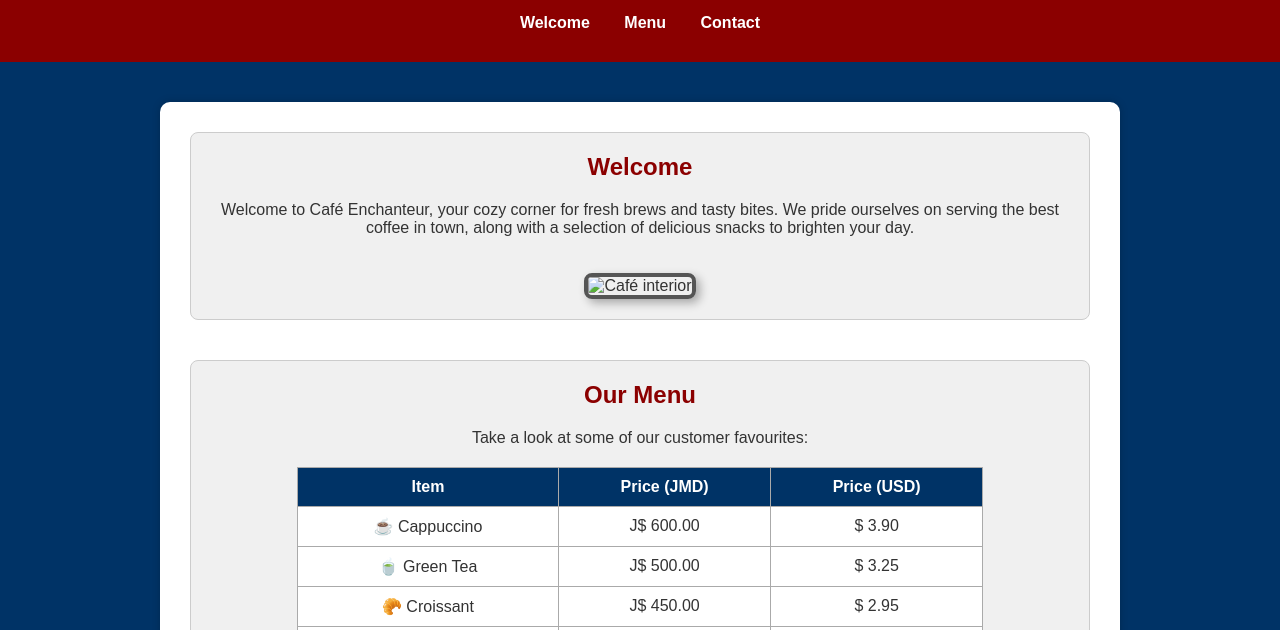
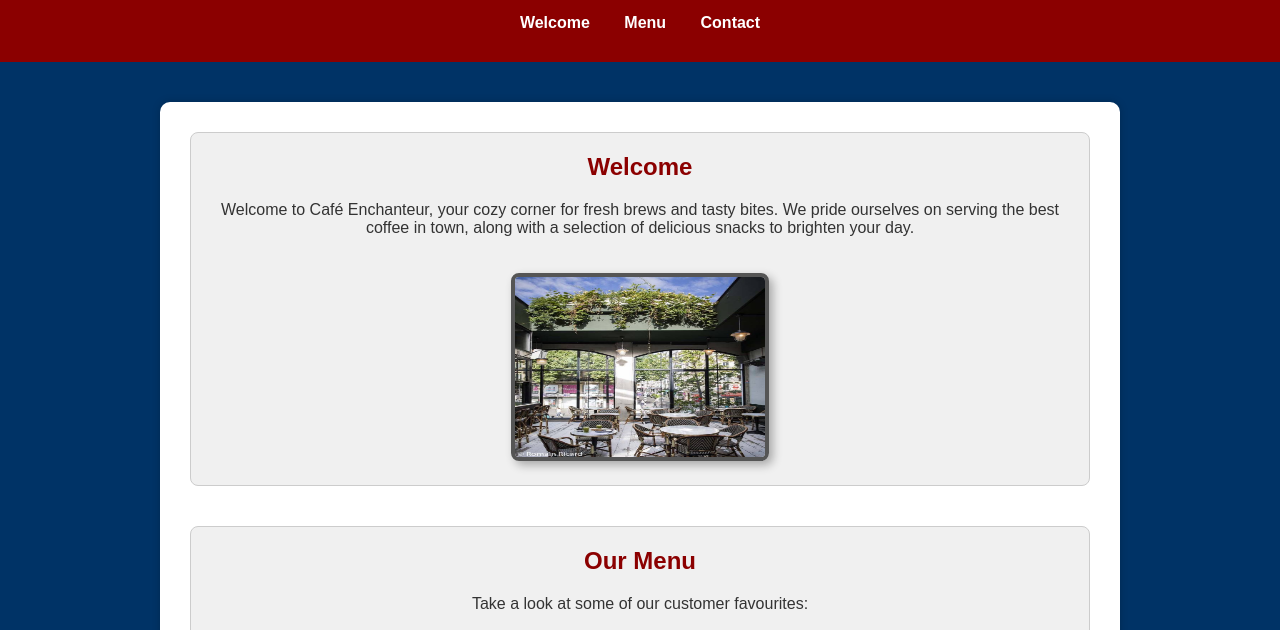
Before and after one commit to ShavonMitchener/Lab2, a plain HTML site: page index.html in a window 1280 px wide. Shown: the part 90-720 px from the top of the page. Drawn offline with Linux system fonts and the light colour scheme.

Commit message:
Update index.html

```diff
--- a/index.html
+++ b/index.html
@@ -27,7 +27,7 @@
         We pride ourselves on serving the best coffee in town, along with a
         selection of delicious snacks to brighten your day.
       </p>
-      <img src="Images/Cafe.jpg" alt="Café interior" width="250" height="180">
+      <img src="Cafe.jpg" alt="Café interior" width="250" height="180">
     </section>
 
     <section id="menu">
```
